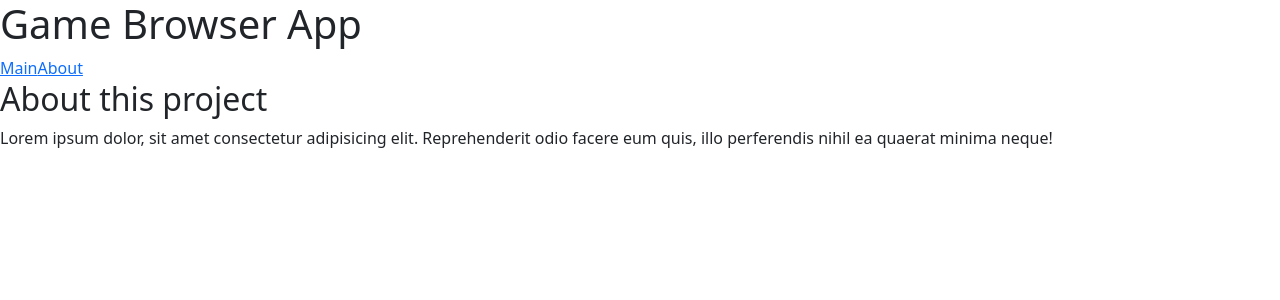
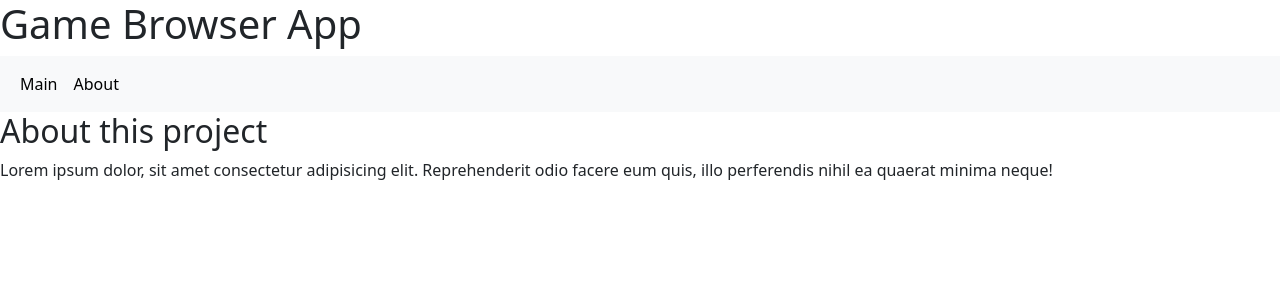
Before and after one commit to sdmans/react-game-app, a React (Vite) app: page /about in a window 1280 px wide. Shown: the top 300 px of the page. Built offline with nearby package versions, Linux system fonts and the light colour scheme.

Commit message:
Adding nav styles

```diff
--- a/src/components/Nav.tsx
+++ b/src/components/Nav.tsx
@@ -2,9 +2,25 @@ import { Link, NavLink } from "react-router-dom";
 
 function Nav() {
   return (
-    <nav>
-      <Link to={`/`}>Main</Link>
-      <NavLink to={`/about`}>About</NavLink>
+    <nav className="navbar navbar-expand-lg bg-body-tertiary">
+      <div className="container-fluid">
+        <div id="navbarSupportedContent">
+          <ul className="navbar-nav me-auto mb-2 mb-lg-0">
+            <li className="nav-item">
+              <Link className="nav-link active" aria-current="page" to={`/`}>
+                Main
+              </Link>
+            </li>
+            <li className="nav-item">
+              <NavLink className="nav-link" to={`/about`}>
+                About
+              </NavLink>
+            </li>
+          </ul>
+        </div>
+      </div>
+      {/* <Link to={`/`}>Main</Link>
+      <NavLink to={`/about`}>About</NavLink> */}
     </nav>
   );
 }
```
